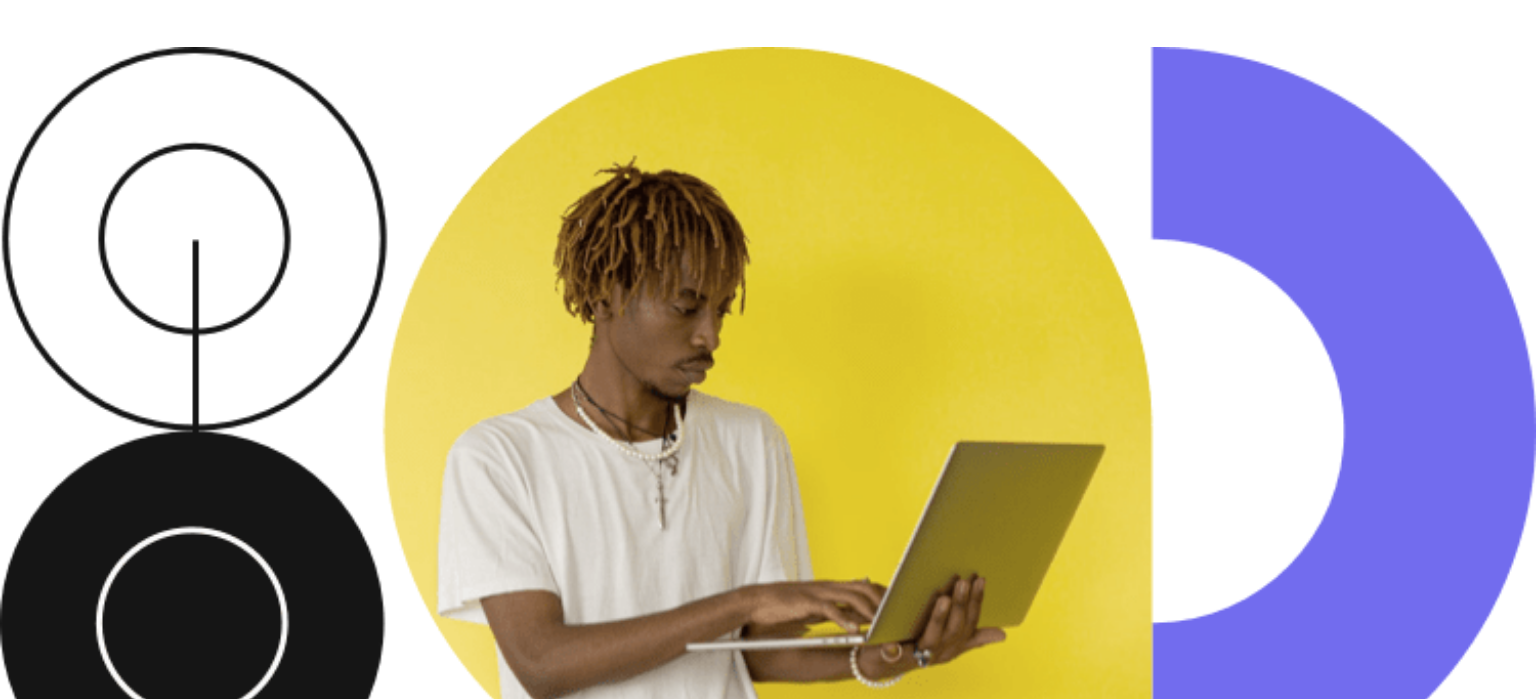
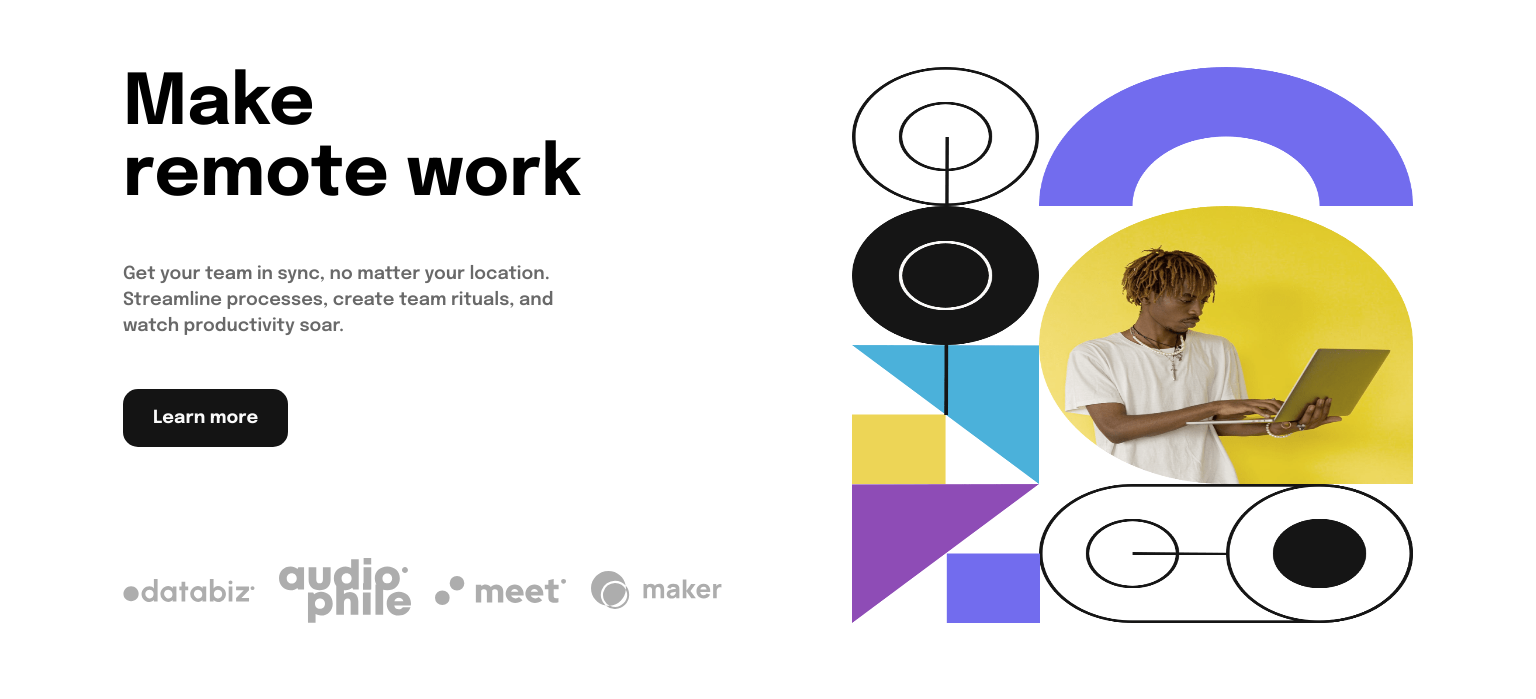
Before and after one commit to arshGoyalDev/intro-section-with-dropdown-navigation, a plain HTML site: page index.html in a window 1536 px wide. Shown: the part 85-784 px from the top of the page. Drawn offline with Linux system fonts and the light colour scheme; files whose address does not match are found by name.

Commit message:
style: main resposiveness

```diff
--- a/css/querries.css
+++ b/css/querries.css
@@ -1,3 +1,5 @@
+/* for devices with width more than 1000px */
+
 @media (min-width: 1000px) {
   /* header */
 
@@ -99,3 +101,70 @@
     padding: 15px 30px;
   }
 }
+
+/* for devices with width more than 1350px */
+
+@media (min-width: 1350px) {
+  /* main */
+
+  .main {
+    height: calc(100vh - 112px);
+    flex-direction: row;
+    align-items: center;
+    gap: 50px;
+    padding: 40px 8% 6% 8%;
+    gap: 10%;
+  }
+
+  .img-container {
+    width: 100%;
+    height: 100%;
+  }
+
+  .img-container .mobile {
+    display: none;
+  }
+
+  .img-container .desktop {
+    width: 100%;
+
+    height: 100%;
+    display: block;
+  }
+
+  .info-container {
+    width: 100%;
+    height: 100%;
+    align-items: start;
+    justify-content: end;
+    gap: 20%;
+    padding: 0;
+  }
+
+  .info {
+    gap: 50px;
+    align-items: flex-start;
+  }
+
+  .heading,
+  .heading span {
+    font-size: 70px;
+  }
+
+  .heading span {
+    display: block;
+  }
+
+  .text {
+    width: 80%;
+    text-align: start;
+  }
+
+  .logo-container {
+    justify-self: flex-end;
+  }
+
+  .logo-container img {
+    width: 150px;
+  }
+}
--- a/css/style.css
+++ b/css/style.css
@@ -220,7 +220,7 @@ nav {
   display: flex;
   flex-direction: column-reverse;
   gap: 50px;
-  padding-top: 20px;
+  padding: 20px 0 0 0;
 }
 
 .img-container .mobile {
@@ -246,8 +246,10 @@ nav {
   gap: 30px;
 }
 
-.heading {
+.heading,
+.heading span {
   font-size: 40px;
+  font-weight: 700;
 }
 
 .text {
--- a/index.html
+++ b/index.html
@@ -102,7 +102,8 @@
       <div class="info-container">
         <div class="info">
           <h1 class="heading">
-            Make remote work
+            Make
+            <span> remote work </span>
           </h1>
           <p class="text">
             Get your team in sync, no matter your location. Streamline
```
